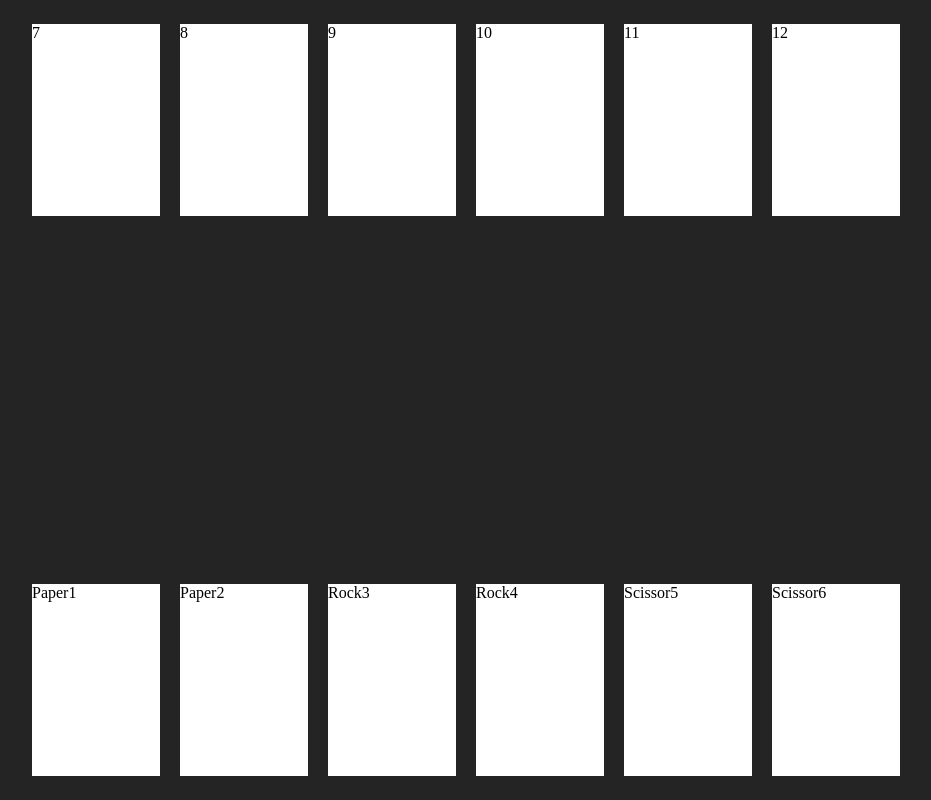
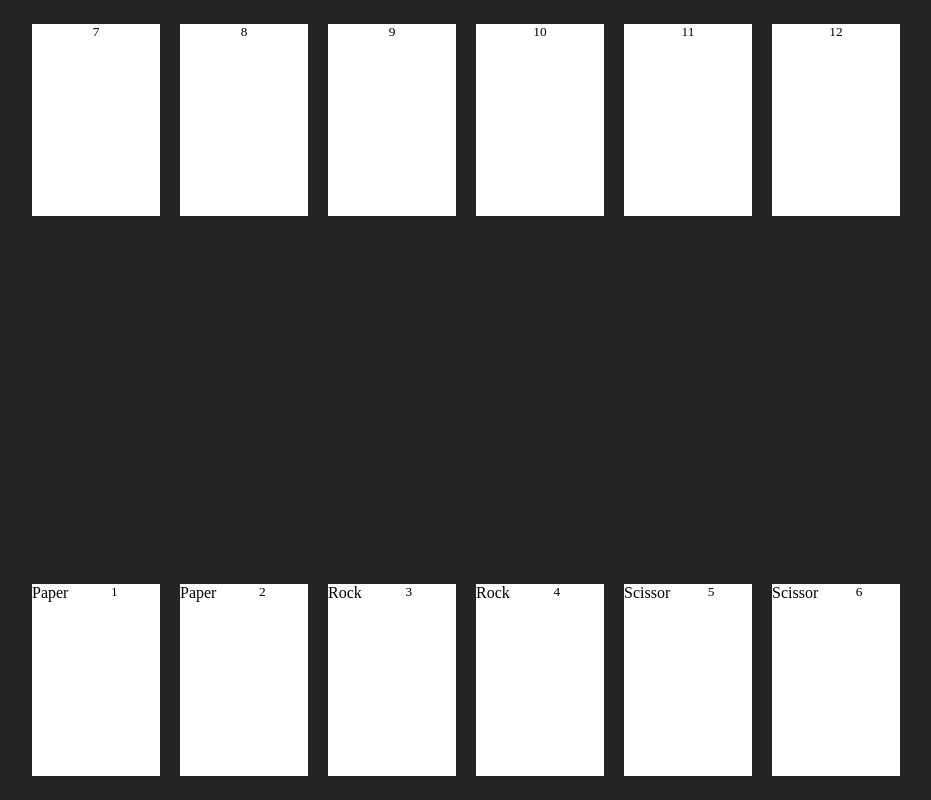
Before and after one commit to n0sebleeded/react-sciparo, a React (Vite) app: page / in a window 1280 px wide. Shown: the whole page, without its empty margins (174-1105 px from the left). Built offline with nearby package versions, Linux system fonts and the light colour scheme.

Commit message:
some card animations"

```diff
--- a/package.json
+++ b/package.json
@@ -10,6 +10,7 @@
     "preview": "vite preview"
   },
   "dependencies": {
+    "framer-motion": "^10.17.9",
     "react": "^18.2.0",
     "react-dom": "^18.2.0"
   },
--- a/src/components/CardItem.tsx
+++ b/src/components/CardItem.tsx
@@ -1,19 +1,62 @@
-import {ICard} from "../specs/interfaces.tsx";
+import {ICard, ICords} from "../specs/interfaces.tsx";
 import './componentsStyles/card.css'
-import {useState} from "react";
+import {useEffect, useRef, useState} from "react";
+import {motion } from "framer-motion";
 
 function CardItem({id, Text, Hidden}:ICard) {
+    const [isHovered, setHovered] = useState(false);
+    const [isClicked, setClicked] = useState(false);
+    const [cardCords, setCardCords] = useState<ICords>({
+        x: 0,
+        y: 0
+    });
 
-    const [isHover, setHover] = useState(false);
+    const centerCoords:ICords = {
+        x: window.innerWidth / 2,
+        y: window.innerHeight / 2,
+    };
+    console.log(centerCoords)
+    const ref = useRef<HTMLDivElement | null>(null);
+
+    useEffect(() => {
+        if (ref.current) {
+            const rect = ref.current.getBoundingClientRect();
+            const cords:ICords = {
+                x: rect.left + (rect.right - rect.left) / 2 - rect.width,
+                y: rect.bottom + (rect.top - rect.bottom) / 2
+            }
+            console.log(rect)
+            setCardCords(cords);
+        }
+    }, [ref]);
+
     return (
-        <div className={ isHover && !Hidden ? "card_on_hover" : "card" }
-             key={id}
-             onMouseEnter={() => setHover(true)}
-             onMouseLeave={() => setHover(false)}
+        <motion.div
+            ref={ref}
+            className="card"
+            drag={!Hidden}
+            animate={{
+                x: isClicked && !Hidden ? centerCoords.x - cardCords.x : 0,
+                y: isClicked && !Hidden ? centerCoords.y - cardCords.y : 0,
+            }}
+            transition={{type:"spring", duration: 0.05}}
+            dragConstraints={{
+                top:0,
+                bottom:0,
+                left: 0,
+                right: 0,
+            }}
+            key={id}
+            onClick={() => setClicked((prevState) => !prevState)}
+            onMouseEnter={() => setHovered(true)}
+            onMouseLeave={() => setHovered(false)}
+            style={{
+                transform: isHovered && !Hidden ? "translateY(-40px)" : "none",
+            }}
         >
             {!Hidden && <p>{Text}</p>}
-            <p>{id}</p>
-        </div>
+            <p className="card_text">{id}</p>
+        </motion.div>
     );
 }
 
--- a/src/components/componentsStyles/card.css
+++ b/src/components/componentsStyles/card.css
@@ -15,8 +15,19 @@
     display: flex;
     background-color: white;
     transition: transform 0.3s ease;
-    transform: translateY(-20px);
+    transform: translateY(-40px);
 }
+/*
+.picked_card {
+    margin: 10px;
+    height: 12em;
+    width: 8em;
+    display: flex;
+    background-color: white;
+    transition: transform 0.5s ease;
+    transform: translateY(-150%);
+}
+*/
 
 .card_text {
     font-size: 10pt;
--- a/src/components/componentsStyles/сardList.css
+++ b/src/components/componentsStyles/сardList.css
@@ -1,4 +1,5 @@
 .card_container {
+    position: relative;
     display: flex;
     width: 100vw;
     height: 30vh;
--- a/src/specs/interfaces.tsx
+++ b/src/specs/interfaces.tsx
@@ -13,3 +13,8 @@ export interface ICard {
     Text: string,
     Hidden: boolean
 }
+
+export interface ICords {
+    x:number,
+    y:number
+}
```
Also changed, not shown: 1 other file (tests, documents, lock files or other folders).
